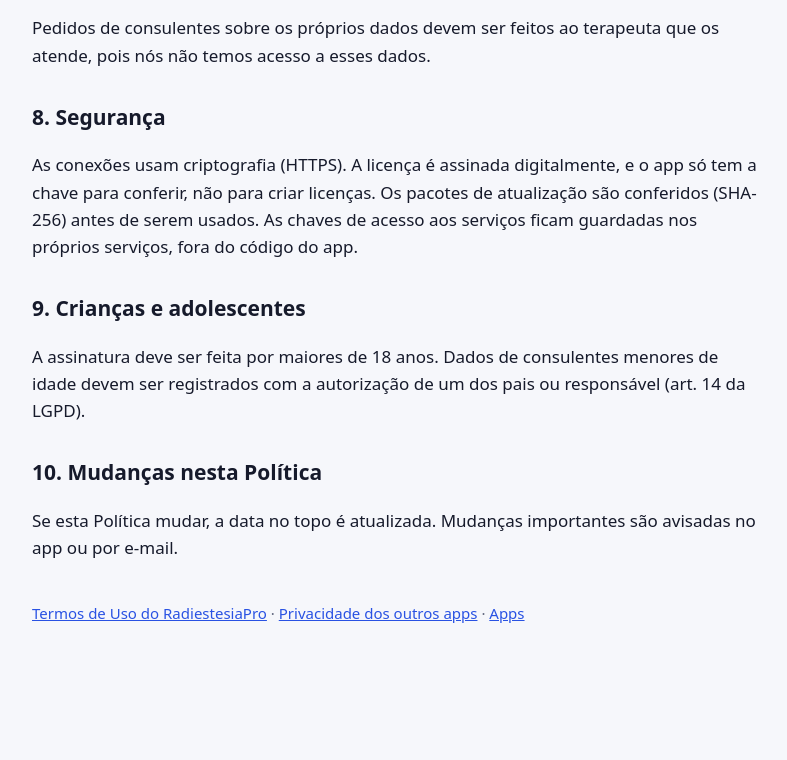
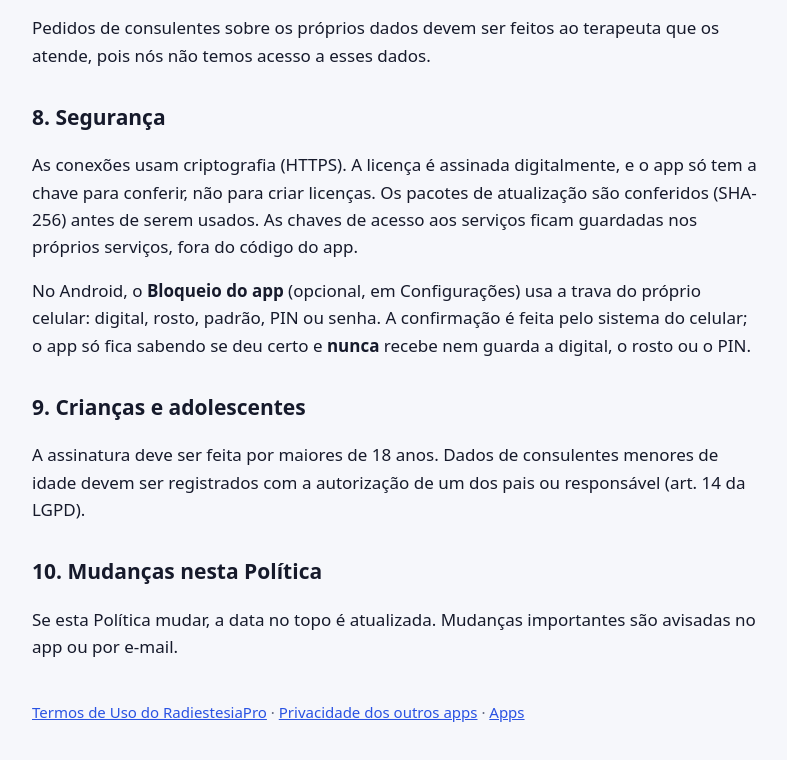
Before and after one commit to luizflaviomatias/apps, a website: page docs/privacidade/radiestesiapro/index.html in a window 1280 px wide. Shown: the part 3002-3762 px from the top of the page, without its empty margins (244-1031 px from the left). Before the commit the page ends 3675 px from the top, so only its background shows below. Drawn offline with Linux system fonts and the light colour scheme.

Commit message:
Privacidade do RadiestesiaPro: bloqueio com a trava do celular
Co-Authored-By: Claude Opus 5.5 <noreply@anthropic.com>

```diff
--- a/docs/privacidade/radiestesiapro/index.html
+++ b/docs/privacidade/radiestesiapro/index.html
@@ -82,6 +82,8 @@
     <p>As conexões usam criptografia (HTTPS). A licença é assinada digitalmente, e o app só tem a chave para conferir, não para criar licenças.
       Os pacotes de atualização são conferidos (SHA-256) antes de serem usados.
       As chaves de acesso aos serviços ficam guardadas nos próprios serviços, fora do código do app.</p>
+    <p>No Android, o <b>Bloqueio do app</b> (opcional, em Configurações) usa a trava do próprio celular: digital, rosto, padrão, PIN ou senha.
+      A confirmação é feita pelo sistema do celular; o app só fica sabendo se deu certo e <b>nunca</b> recebe nem guarda a digital, o rosto ou o PIN.</p>
 
     <h2 id="criancas">9. Crianças e adolescentes</h2>
     <p>A assinatura deve ser feita por maiores de 18 anos. Dados de consulentes menores de idade devem ser registrados com a autorização de um dos pais ou responsável (art. 14 da LGPD).</p>
```
